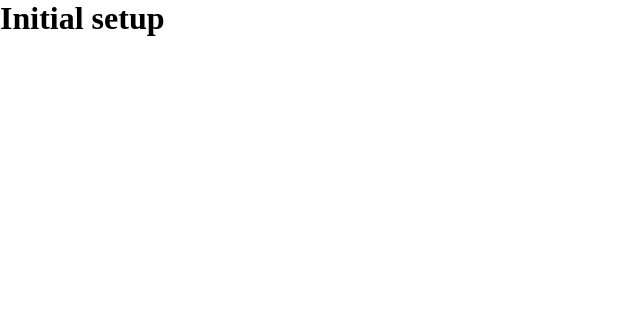
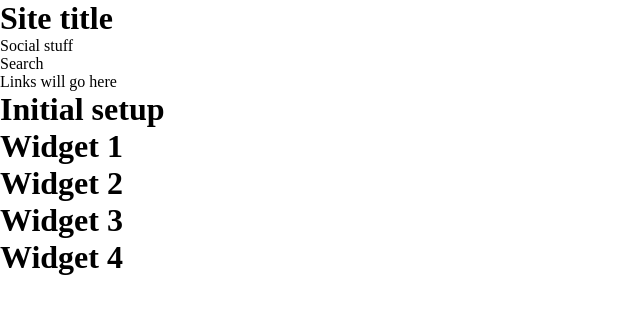
Before and after one commit to eagrigorev/eagrigorev-website, a Next.js app: page / in a window 1280 px wide. Shown: the top 314 px of the page, without its empty margins (0-640 px from the left). Built offline with nearby package versions, Linux system fonts and the light colour scheme.

Commit message:
Components setup

```diff
--- /dev/null
+++ b/src/components/footer/index.js
@@ -0,0 +1,19 @@
+import Widget1 from '../widgets/widget-1';
+import Widget2 from '../widgets/widget-2';
+import Widget3 from '../widgets/widget-3';
+import Widget4 from '../widgets/widget-4';
+
+const Footer = () => {
+  return (
+    <>
+      <footer>
+        <Widget1 />
+        <Widget2 />
+        <Widget3 />
+        <Widget4 />
+      </footer>
+    </>
+  );
+};
+
+export default Footer;
--- /dev/null
+++ b/src/components/header/index.js
@@ -0,0 +1,26 @@
+const Header = () => {
+  return (
+    <>
+      <header>
+        <div>
+          <div>
+            <h1>Site title</h1>
+          </div>
+          <div>
+            <div>
+              <p>Social stuff</p>
+            </div>
+            <div>
+              <p>Search</p>
+            </div>
+          </div>
+        </div>
+        <nav>
+          <p>Links will go here</p>
+        </nav>
+      </header>
+    </>
+  );
+};
+
+export default Header;
--- /dev/null
+++ b/src/components/widgets/widget-1/index.js
@@ -0,0 +1,5 @@
+const Widget1 = () => {
+  return <h1>Widget 1</h1>;
+};
+
+export default Widget1;
--- /dev/null
+++ b/src/components/widgets/widget-2/index.js
@@ -0,0 +1,5 @@
+const Widget2 = () => {
+  return <h1>Widget 2</h1>;
+};
+
+export default Widget2;
--- /dev/null
+++ b/src/components/widgets/widget-3/index.js
@@ -0,0 +1,5 @@
+const Widget3 = () => {
+  return <h1>Widget 3</h1>;
+};
+
+export default Widget3;
--- /dev/null
+++ b/src/components/widgets/widget-4/index.js
@@ -0,0 +1,5 @@
+const Widget4 = () => {
+  return <h1>Widget 4</h1>;
+};
+
+export default Widget4;
--- a/src/pages/_app.js
+++ b/src/pages/_app.js
@@ -1,5 +1,13 @@
+import Header from '@/components/header';
+import Footer from '@/components/footer';
 import '@/styles/globals.css';
 
 export default function App({ Component, pageProps }) {
-  return <Component {...pageProps} />;
+  return (
+    <>
+      <Header />
+      <Component {...pageProps} />
+      <Footer />
+    </>
+  );
 }
--- a/src/pages/index.js
+++ b/src/pages/index.js
@@ -1,3 +1,5 @@
-export default function Home() {
+const Home = () => {
   return <h1>Initial setup</h1>;
-}
+};
+
+export default Home;
```
